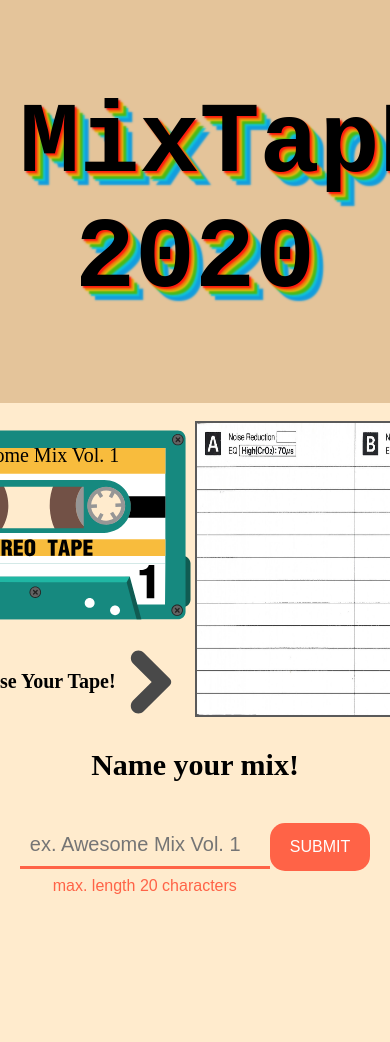
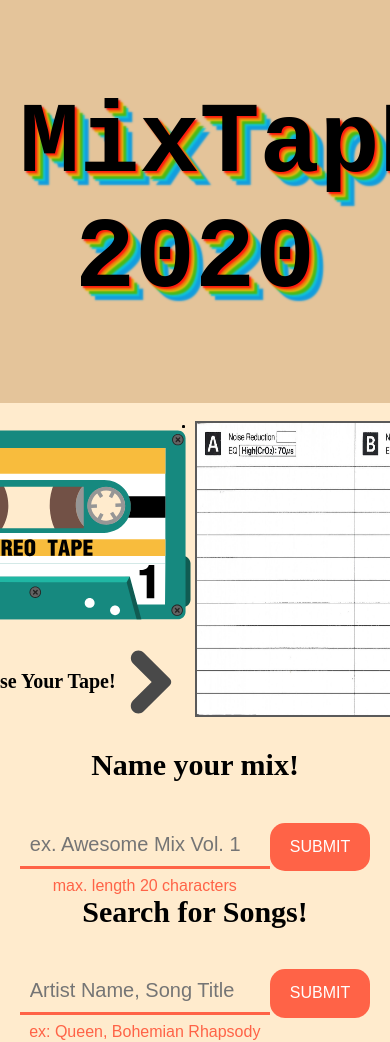
Before and after one commit to ClarkeMacArthur/clarke-macarthur-project-five, a React (Create React App) app: page / in a window 390 px wide. Shown: the top 1042 px of the page. Before the commit the page ends 895 px from the top, so only its background shows below. Built offline with nearby package versions, Linux system fonts and the light colour scheme.

Commit message:
Finished MixNameForm, got Name Your Mix funcioning! Working on SongSearch! :headphones::vhs::sparkles:

```diff
--- a/src/App.css
+++ b/src/App.css
@@ -121,12 +121,12 @@ h2  {
   margin-bottom: 40px;
 }
 
-.nameForm {
+.nameForm, .songForm {
   display: flex;
   justify-content: center;
 }
 
-.nameForm p{
+.nameForm p, .songForm p {
   text-align: center;
   margin-top: 8px;
   font-size: 1.6rem;
@@ -154,6 +154,8 @@ input {
 }
 
 
+
+
 .trackCard {
   border: 2px solid rgb(90, 90, 90);
 }
--- a/src/App.js
+++ b/src/App.js
@@ -4,8 +4,38 @@ import Cassettes from './Casettes';
 import Header  from './Header.js';
 import MixNameForm from './MixNameForm';
 import Playlist from './Playlist';
+import SongSearch from './SongSearch';
 
 class App extends Component {
+
+  constructor() {
+    super();
+    this.state = {
+      nameValue: "",
+      tapeName: "",
+      songList: []
+    }
+  }
+
+
+  setNameValue = (e) => {
+    // console.log(e.target.value)
+    this.setState({
+      nameValue: e.target.value
+    })
+  }
+
+  saveNameValue =(e) => {
+    e.preventDefault();
+    // not working, figure out why
+    document.querySelector('input').value = '';
+
+    this.setState({
+      tapeName: this.state.nameValue
+    })
+  }
+
+
   render() {
     return (
       <div className="App">
@@ -15,11 +45,16 @@ class App extends Component {
         <div className="wrapper">
         <div className="cassettePlaylist">
 
-        < Cassettes />
+        < Cassettes mixName={this.state.tapeName} />
         < Playlist />
         </div>
         </div>
-        <MixNameForm />
+        <MixNameForm
+        nameValue={this.state.nameValue}
+        setNameValue={this.setNameValue}
+        saveNameValue={this.saveNameValue}/>
+
+        < SongSearch />
         </main>
 
       </div>
--- a/src/Casettes.js
+++ b/src/Casettes.js
@@ -47,7 +47,7 @@ class Cassettes extends Component {
                     alt: "a light coral pink audio cassette tape that has a light blue label. There is a white strip across the top to label the name of your tape. At the bottom in white text it reads:'super stereo, A, 90'"
                 }
             ],
-            mixName:"Awesome Mix Vol. 1",
+            // mixName:"Awesome Mix Vol. 1",
             // counter that increases/decreases with button click. Used to reference the images on the array
             count: 0,
         }
@@ -76,7 +76,7 @@ class Cassettes extends Component {
 
         return (
             <div className="cassette">
-                <p class="tapeName">{this.state.mixName}</p>
+                <p className="tapeName">{this.props.mixName}</p>
 
                 <img className="cassetteTape" src={this.state.tapeImages[this.state.count].src} alt={this.state.tapeImages[this.state.count].alt}/>
 
--- a/src/MixNameForm.js
+++ b/src/MixNameForm.js
@@ -1,30 +1,36 @@
 import { Component } from 'react';
 
 const MixNameForm = (props) => {
+
+    const { nameValue, setNameValue, saveNameValue } = props
 
     return (
             <div className="stepOne">
                 <h2>Name your mix!</h2>
 
-            <form className="nameForm" action="submit" id="nameForm">
+                <form
+                onSubmit={saveNameValue}
+                className="nameForm"
+                action="submit"
+                id="nameForm">
                     <div className="nameContainer">
                         <label htmlFor="getName" sr-only="name your mix tape!"></label>
+
                         <input
                         type="text"
                         id="getName"
-                    placeholder="ex. Awesome Mix Vol. 1"/>
+                        placeholder="ex. Awesome Mix Vol. 1"
+                        onChange={setNameValue}
+                        value={nameValue} />
+
                         <p>max. length 20 characters</p>
                     </div>
                     <div>
-                    <button
-                    className="nameButton"
-                    type="submit">Submit
-                    </button>
+                        <button className="nameButton">Submit</button>
                     </div>
                 </form>
             </div>
         )
-
 }
 
 export default MixNameForm;
--- a/src/Playlist.js
+++ b/src/Playlist.js
@@ -5,6 +5,21 @@ class Playlist extends Component {
     render() {
         return(
             <div className="playlist">
+
+                <ul>
+                    <li></li>
+                    <li></li>
+                    <li></li>
+                    <li></li>
+                    <li></li>
+                </ul>
+                <ul>
+                    <li></li>
+                    <li></li>
+                    <li></li>
+                    <li></li>
+                    <li></li>
+                </ul>
                 <img className ="trackCard" src={jcard} alt="a cassette tape track card. It is a white card with two lined lists, 'Side A' and 'Side B'. This is where the list of songs is displayed."/>
             </div>
         )
--- a/src/SongSearch.js
+++ b/src/SongSearch.js
@@ -0,0 +1,36 @@
+import { Component } from 'react';
+
+const SongSearch = (props) => {
+
+    const { songArtist, songValue, setSongValue, saveSongValue } = props
+
+    return (
+        <div className="stepTwo">
+            <h2>Search for Songs!</h2>
+
+            <form
+                onSubmit={saveSongValue}
+                className="songForm"
+                action="submit"
+                id="songForm">
+                <div className="nameContainer">
+                    <label htmlFor="searchSong" sr-only="Search for a song! Type artist and song title, separated by a comma"></label>
+
+                    <input
+                        type="text"
+                        id="searchSong"
+                        placeholder="Artist Name, Song Title"
+                        onChange={setSongValue}
+                        value={songArtist, songValue} />
+
+                    <p>ex: Queen, Bohemian Rhapsody </p>
+                </div>
+                <div>
+                    <button className="nameButton">Submit</button>
+                </div>
+            </form>
+        </div>
+    )
+}
+
+export default SongSearch
```
Also changed, not shown: 1 other file (tests, documents, lock files or other folders). Lines whose indentation alone changed are shown as unchanged.
